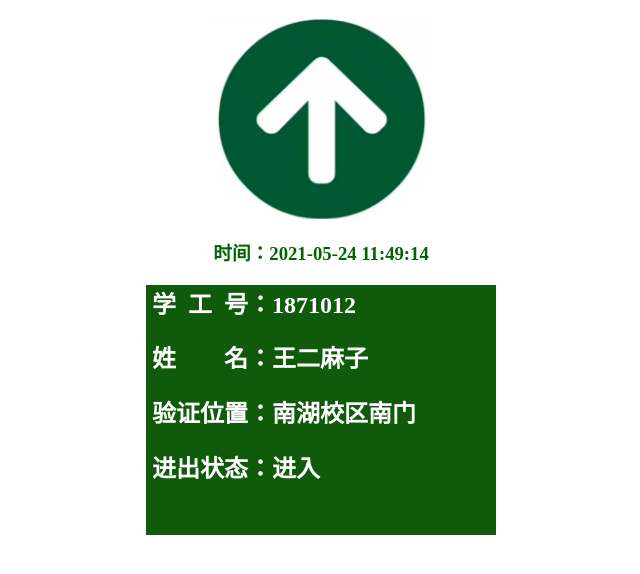
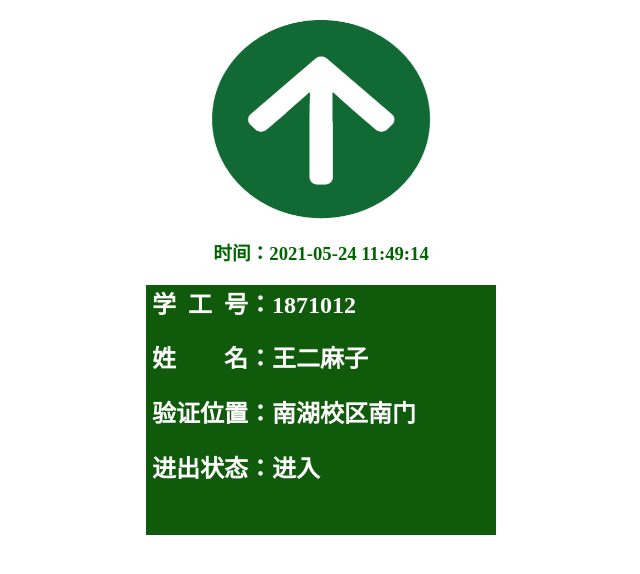
Before and after one commit to lianliang0/neu_code, a plain HTML site: page index.html in a window 1280 px wide. Shown: the part 70-644 px from the top of the page, without its empty margins (319-959 px from the left). Drawn offline with Linux system fonts and the light colour scheme.

Commit message:
Update index.html

```diff
--- a/index.html
+++ b/index.html
@@ -25,7 +25,7 @@
         /*width: 50%;*/
         /*height: 200px;*/
         margin: auto;
-        background: url("p1111.jpg");
+        background: url("pic1.png");
         /*background-size: 100% 100%;*/
         background-size: 220px 200px;
         -webkit-animation-name: scaleDraw; /*关键帧名称*/
```
